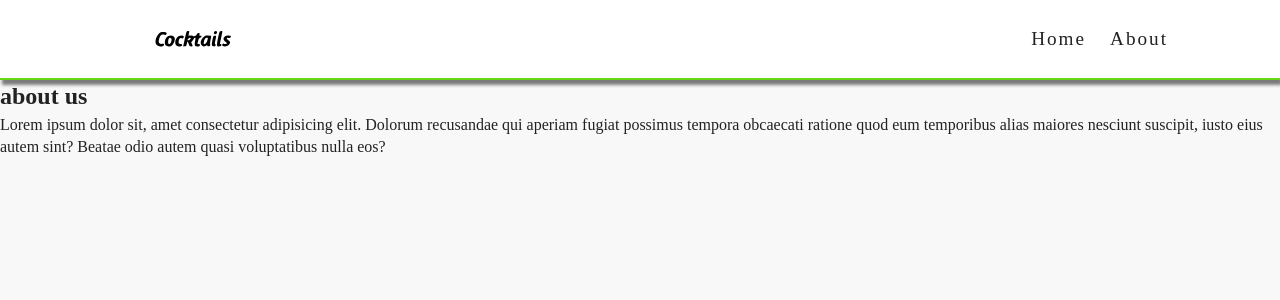
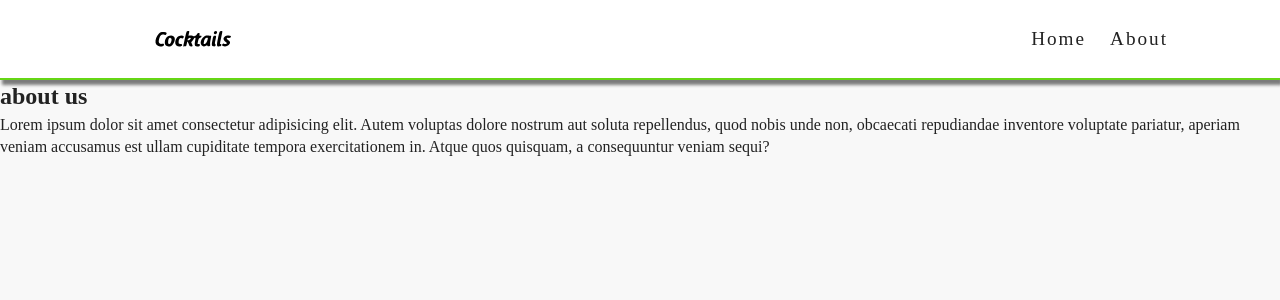
Before and after one commit to shafali03/cocktails, a React (Create React App) app: page /about in a window 1280 px wide. Shown: the top 300 px of the page. Built offline with nearby package versions, Linux system fonts and the light colour scheme.

Commit message:
Added more text for the about page

```diff
--- a/src/pages/About.js
+++ b/src/pages/About.js
@@ -4,7 +4,7 @@ function About() {
   return (
     <section className="section about-section">
       <h1 className="section-title">about us</h1>
-      <p>Lorem ipsum dolor sit, amet consectetur adipisicing elit. Dolorum recusandae qui aperiam fugiat possimus tempora obcaecati ratione quod eum temporibus alias maiores nesciunt suscipit, iusto eius autem sint? Beatae odio autem quasi voluptatibus nulla eos?</p>
+      <p>Lorem ipsum dolor sit amet consectetur adipisicing elit. Autem voluptas dolore nostrum aut soluta repellendus, quod nobis unde non, obcaecati repudiandae inventore voluptate pariatur, aperiam veniam accusamus est ullam cupiditate tempora exercitationem in. Atque quos quisquam, a consequuntur veniam sequi?</p>
     </section>
   )
 }
```
